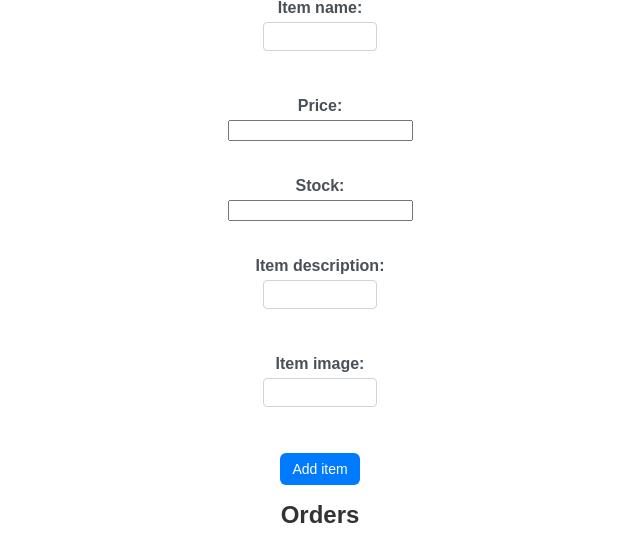
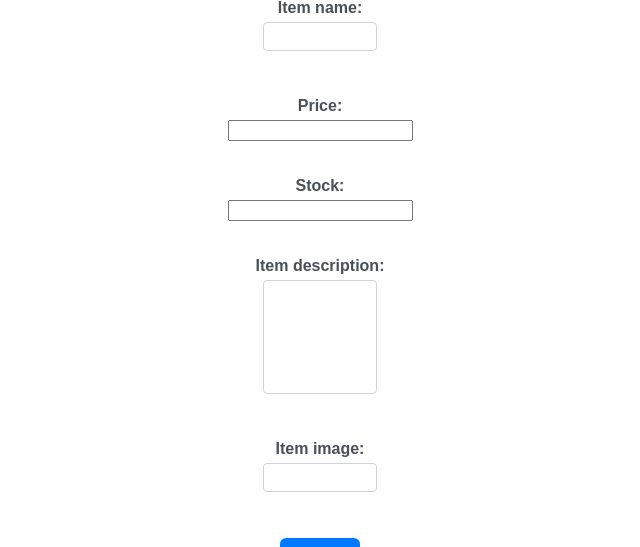
Before and after one commit to saglin/D0018E, a Flask app: page /admin in a window 1280 px wide. Shown: the part 278-825 px from the top of the page, without its empty margins (320-960 px from the left). Run offline with Flask 3, Linux system fonts and the light colour scheme; data that the repository does not hold is empty; some libraries are stand-ins or nearby versions.

Commit message:
Item description box size up

```diff
--- a/static/styles.css
+++ b/static/styles.css
@@ -117,6 +117,11 @@ input[type="text"] {
     margin-bottom: 10px;
 }
 
+.enter_item_description {
+    width:80%;
+    height:100px;
+}
+
 button {
     background-color: #007bff;
     color: white;
--- a/templates/admin.html
+++ b/templates/admin.html
@@ -51,7 +51,7 @@
         <input type="number" id="stock" name="stock" reqiured><br><br>
 
         <label for="item_description">Item description:</label>
-        <input type="text" id="item_description" name="item_description" reqiured><br><br>
+        <input type="text" id="item_description" name="item_description" reqiured class="enter_item_description"><br><br>
 
         <label for="item_image">Item image:</label>
         <input type="text" id="item_image" name="item_image" reqiured><br><br>
```
